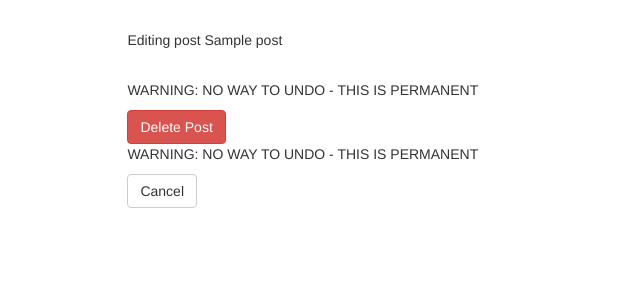
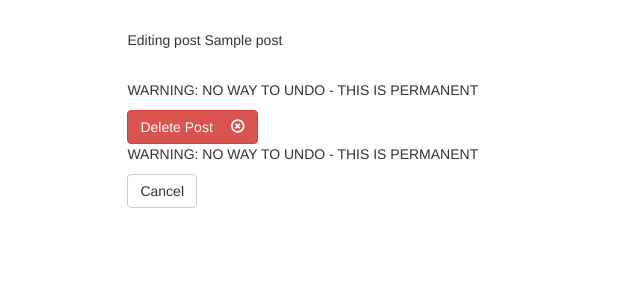
Before and after one commit to tstillwell/appengine_multiblog, a Python web app: template templates/delete.html in a window 1280 px wide. Shown: the part 159-459 px from the top of the page, without its empty margins (0-640 px from the left). Run offline with Jinja, Linux system fonts and the light colour scheme; the template is opened without the code that fills it: most values are stand-ins (such as "Sample title", 1, 10 or a date in 2020); some libraries are stand-ins or nearby versions.

Commit message:
Added glyphicon to delete button on delete post template

```diff
--- a/templates/delete.html
+++ b/templates/delete.html
@@ -7,7 +7,8 @@
     {{post.render() | safe}}
       <br>
     <p>WARNING: NO WAY TO UNDO - THIS IS PERMANENT</p>
-    <button type="submit" class="btn btn-danger">Delete Post</button>
+    <button type="submit" class="btn btn-danger">Delete Post
+    <span class="glyphicon glyphicon-remove-circle"></span></button>
     <p>WARNING: NO WAY TO UNDO - THIS IS PERMANENT</p>
     <input type="hidden" name="csrf-token" value="{{token}}"></input>
   </form>
```
